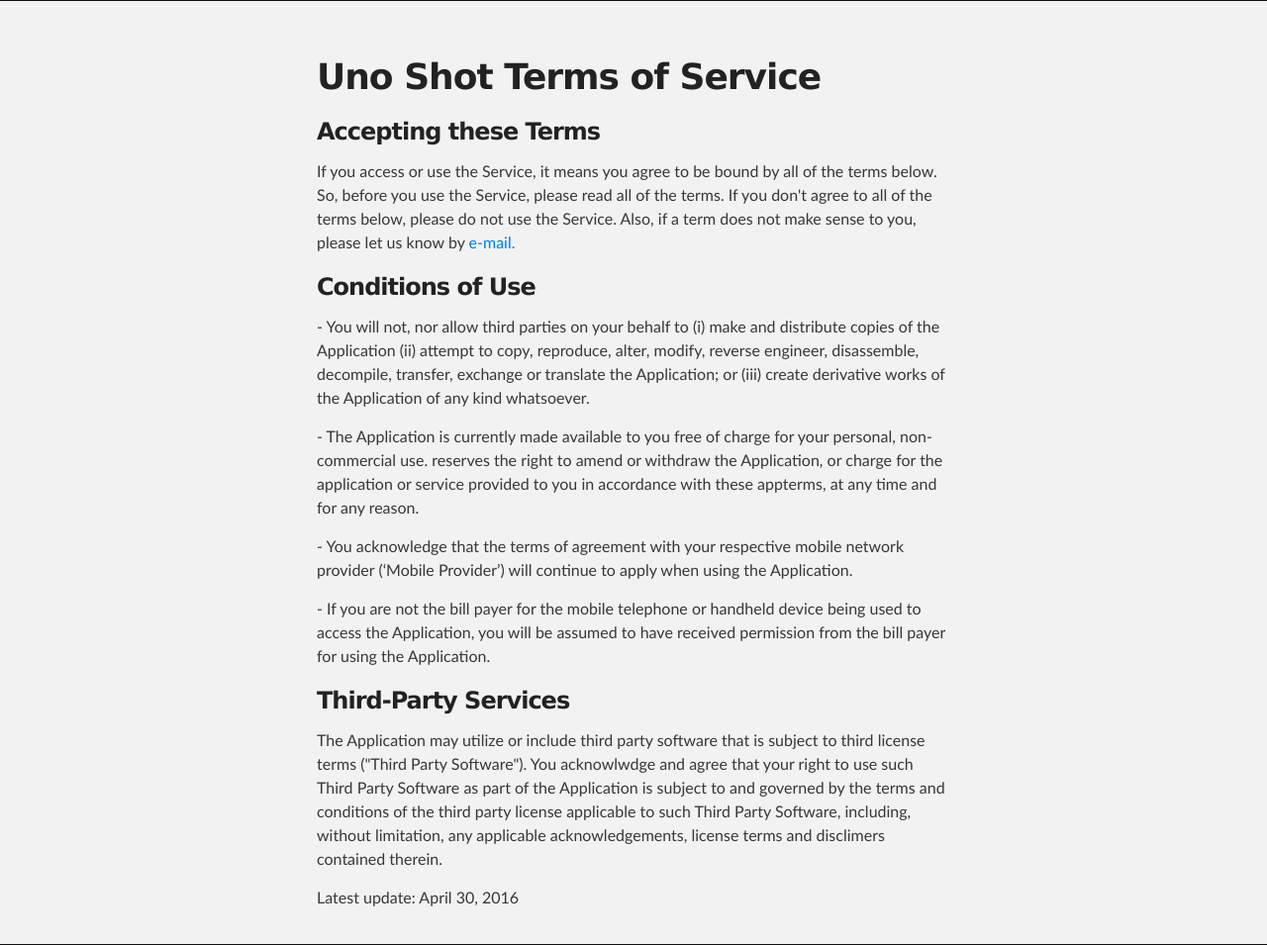
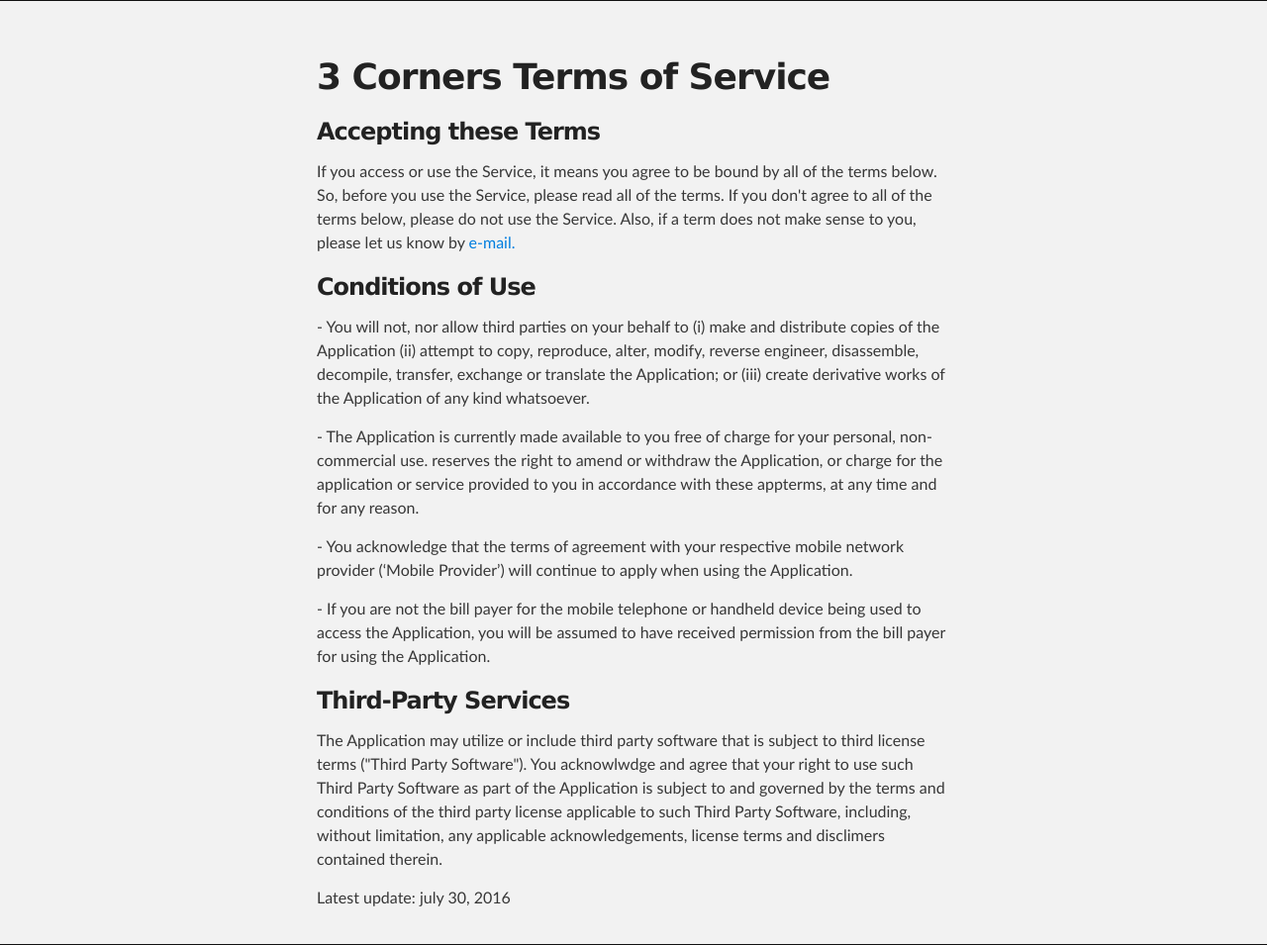
Before and after one commit to einal/3-corners.terms, a plain HTML site: page index.html in a window 1280 px wide. Shown: the whole page at 99% size. Drawn offline with Linux system fonts and the light colour scheme.

Commit message:
new update

```diff
--- a/index.html
+++ b/index.html
@@ -4,11 +4,11 @@
   <head>
     <meta charset='utf-8'>
     <meta http-equiv="X-UA-Compatible" content="chrome=1">
-    <meta name="description" content="uno-shot-privacypolicy : ">
+    <meta name="description" content="3-corners-privacypolicy : ">
 
     <link rel="stylesheet" type="text/css" media="screen" href="stylesheets/stylesheet.css">
 
-    <title>Uno Shot privacypolicy</title>
+    <title>3 Corners privacypolicy</title>
   </head>
 
   <body>
@@ -19,7 +19,7 @@
       <section id="main_content" class="inner">
 
 <h1>
-Uno Shot Terms of Service</h1>
+3 Corners Terms of Service</h1>
 
 <h3>
 Accepting these Terms</h3>
@@ -48,7 +48,7 @@ you will be assumed to have received permission from the bill payer for using th
    and conditions of the third party license applicable to such Third Party Software, including, without limitation, any applicable
    acknowledgements, license terms and disclimers contained therein.</p>
 
-<p>Latest update: April 30, 2016</p>
+<p>Latest update: july 30, 2016</p>
 
       </section>
     </div>
```
